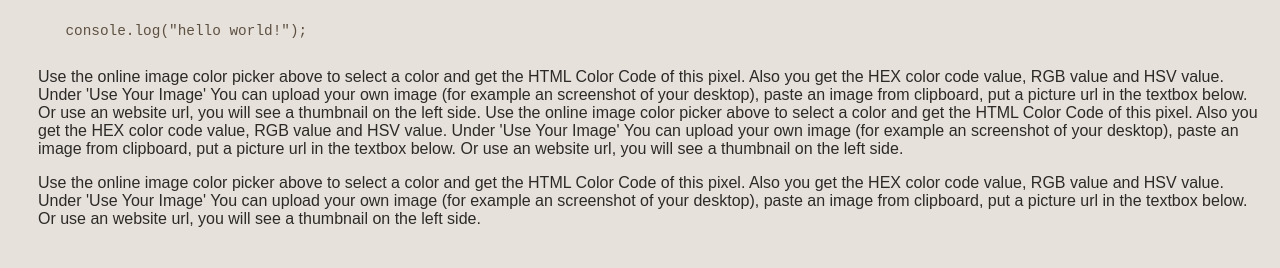
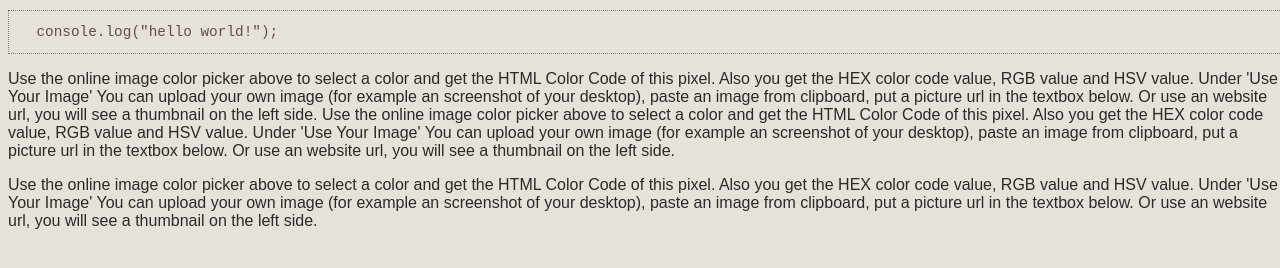
Before and after one commit to 2Seph/blooog, an Eleventy site: page src/posts/study1.md in a window 1280 px wide. Shown: the part 504-772 px from the top of the page. Built offline with nearby package versions, Linux system fonts and the light colour scheme; Eleventy itself is replaced by a stand-in of ours; code samples lack their colours; files that its build step writes are made by us from their sources.

Commit message:
pls look good now

```diff
--- a/public/style.css
+++ b/public/style.css
@@ -6,6 +6,7 @@ body {
     flex-direction: column;
     background-color: #e7e1db;
     color: #2c2a27;
+    width: 100%;
 }
 #space {
     height:70px;
@@ -16,7 +17,8 @@ body {
 }
 .posts-text {
     margin-top:20px;
-    padding: 0 30px;
+    width: 100%;
+    padding: 0 20px;
 }
 
 img {
@@ -29,7 +31,7 @@ img {
 
 @media (max-width:768px) {
     img {
-        max-width: 90%;
+        max-width: 60%;
     }
 }
 
@@ -37,10 +39,12 @@ img {
 pre {
     white-space: pre-wrap;
     word-wrap:break-word;
+    border: 1px dotted rgb(133, 123, 108);
 }
 code {
     font-size: 0.9rem;
     word-break: break-word;
+    color: #5d5142;
 }
 pre, code {
     max-width: 100%;
--- a/src/style.css
+++ b/src/style.css
@@ -6,7 +6,7 @@ body {
     flex-direction: column;
     background-color: #e7e1db;
     color: #2c2a27;
-    width:100%;
+    width: 100%;
 }
 #space {
     height:70px;
@@ -17,7 +17,8 @@ body {
 }
 .posts-text {
     margin-top:20px;
-    padding: 0 30px;
+    width: 100%;
+    padding: 0 20px;
 }
 
 img {
@@ -38,6 +39,7 @@ img {
 pre {
     white-space: pre-wrap;
     word-wrap:break-word;
+    border: 1px dotted rgb(133, 123, 108);
 }
 code {
     font-size: 0.9rem;
```
